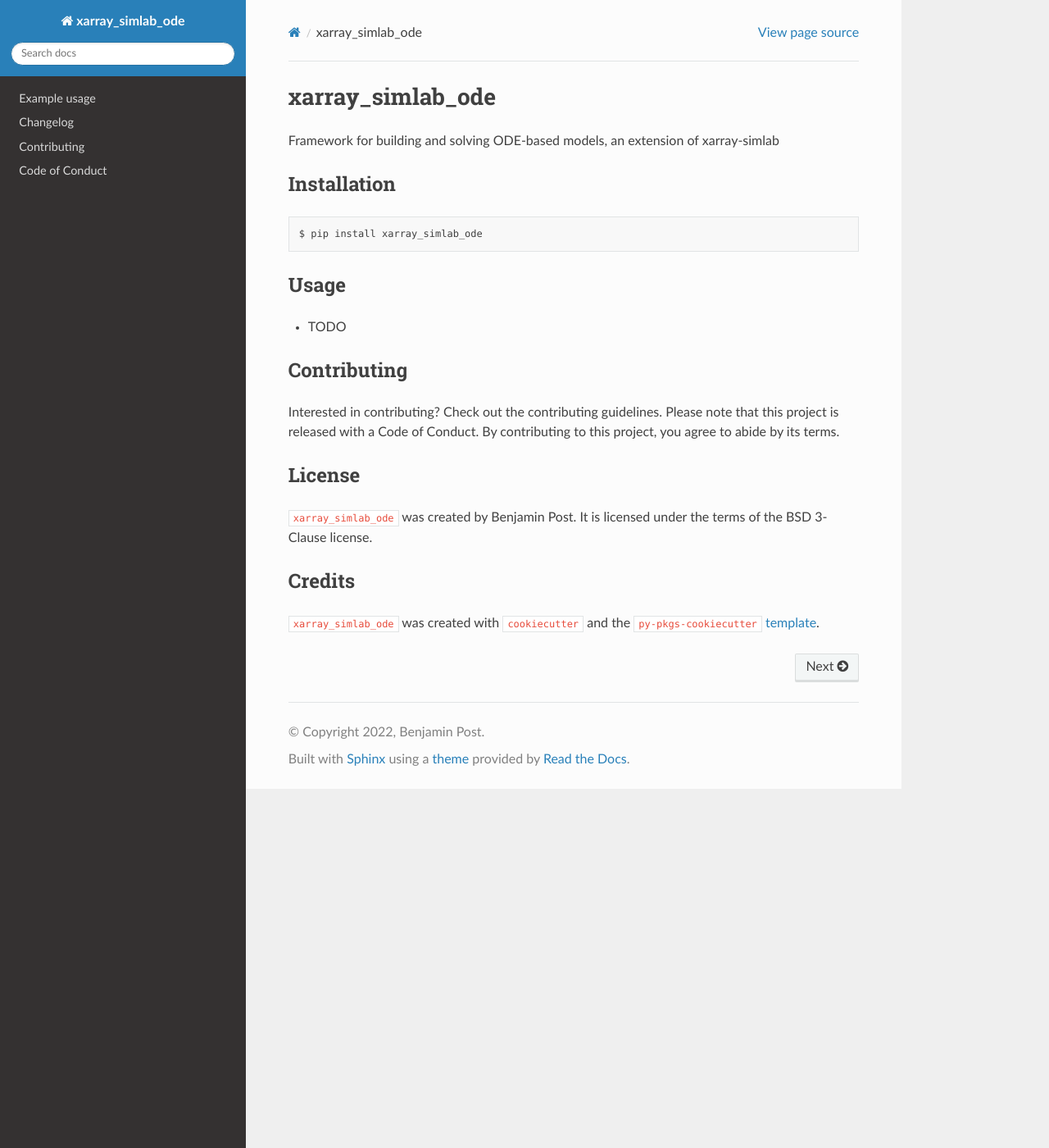
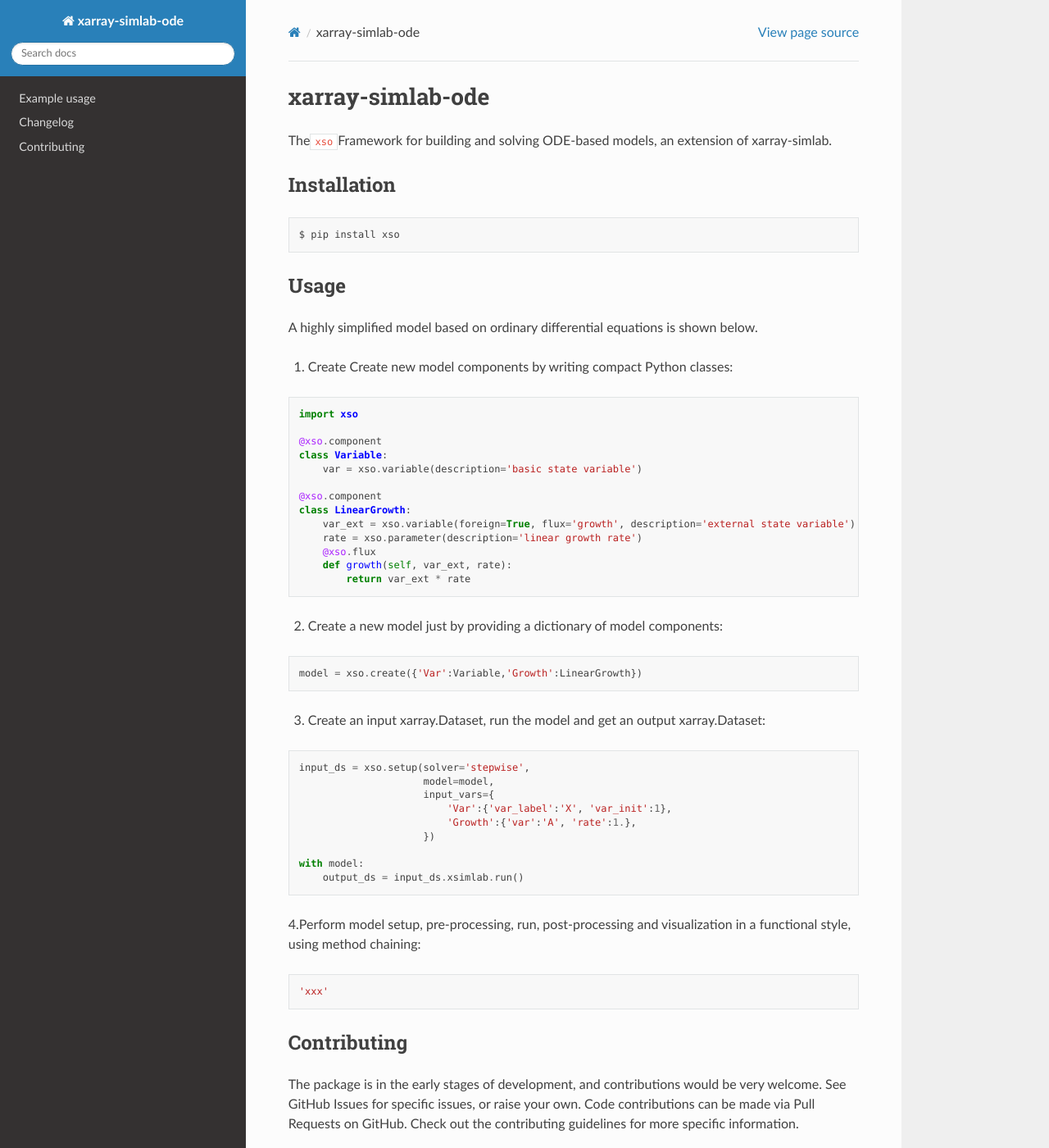
Before and after one commit to ben1post/xarray-simlab-ode, a Sphinx documentation site: the page built from docs/index.md, in a window 1280 px wide and 1400 px high. Shown: the whole window at 82% size. Built offline with Sphinx 7.4.7 and the Read the Docs theme 2.0.0, drawn with Linux system fonts in a browser that asks for light colours; pages that are not in the unit, such as notebooks, are missing from menus; some of the changed text lies outside the part shown.

Commit message:
set up sphinx
added some preliminary docs, still much to do

````diff
--- a/README.md
+++ b/README.md
@@ -1,25 +1,66 @@
-# xarray_simlab_ode
+# xarray-simlab-ode
 
-Framework for building and solving ODE-based models, an extension of xarray-simlab
+The`xso`Framework for building and solving ODE-based models, an extension of xarray-simlab.
 
 ## Installation
 
 ```bash
-$ pip install xarray_simlab_ode
+$ pip install xso
 ```
 
 ## Usage
+A highly simplified model based on ordinary differential equations is shown below.
+1. Create Create new model components by writing compact Python classes:
+```python
+import xso
 
-- TODO
+@xso.component
+class Variable:
+    var = xso.variable(description='basic state variable')
+
+@xso.component
+class LinearGrowth:
+    var_ext = xso.variable(foreign=True, flux='growth', description='external state variable')
+    rate = xso.parameter(description='linear growth rate')
+    @xso.flux
+    def growth(self, var_ext, rate):
+        return var_ext * rate
+```
+2. Create a new model just by providing a dictionary of model components:
+
+```python
+model = xso.create({'Var':Variable,'Growth':LinearGrowth})
+```
+3. Create an input xarray.Dataset, run the model and get an output xarray.Dataset:
+
+```python
+input_ds = xso.setup(solver='stepwise',
+                     model=model,
+                     input_vars={
+                         'Var':{'var_label':'X', 'var_init':1},
+                         'Growth':{'var':'A', 'rate':1.},
+                     })
+
+with model:
+    output_ds = input_ds.xsimlab.run()
+```
+4.Perform model setup, pre-processing, run, post-processing and visualization in a functional style, using method chaining:
+```python
+'xxx'
+```
 
 ## Contributing
 
-Interested in contributing? Check out the contributing guidelines. Please note that this project is released with a Code of Conduct. By contributing to this project, you agree to abide by its terms.
+The package is in the early stages of development, and contributions would be very welcome. See GitHub Issues for specific issues, or raise your own.
+Code contributions can be made via Pull Requests on GitHub.
+Check out the contributing guidelines for more specific information.
 
 ## License
 
-`xarray_simlab_ode` was created by Benjamin Post. It is licensed under the terms of the BSD 3-Clause license.
+xarray-simlab-ode was created by Benjamin Post.
+It is licensed under the terms of the BSD 3-Clause license.
+- licences of dependencies?
 
 ## Credits
 
-`xarray_simlab_ode` was created with [`cookiecutter`](https://cookiecutter.readthedocs.io/en/latest/) and the `py-pkgs-cookiecutter` [template](https://github.com/py-pkgs/py-pkgs-cookiecutter).
+Xarray-simlab-ode is an extension of [xarray-simlab](https://github.com/xarray-contrib/xarray-simlab), created by Benoît Bovy.
--- a/docs/conf.py
+++ b/docs/conf.py
@@ -6,7 +6,7 @@
 
 # -- Project information -----------------------------------------------------
 
-project = u"xarray_simlab_ode"
+project = u"xarray-simlab-ode"
 copyright = u"2022, Benjamin Post"
 author = u"Benjamin Post"
 
--- a/docs/index.md
+++ b/docs/index.md
@@ -8,6 +8,5 @@
 example.ipynb
 changelog.md
 contributing.md
-conduct.md
 autoapi/index
 ```
--- a/pyproject.toml
+++ b/pyproject.toml
@@ -14,6 +14,9 @@ scipy = "^1.9.1"
 [tool.poetry.dev-dependencies]
 pytest = "^7.1.3"
 pytest-cov = "^4.0.0"
+myst-nb = {version = "^0.16.0", python = "^3.9"}
+sphinx-autoapi = "^2.0.0"
+sphinx-rtd-theme = "^1.0.0"
 
 [build-system]
 requires = ["poetry-core>=1.0.0"]
````
Also changed, not shown: CONDUCT.md (deleted, +0 -43 lines), CONTRIBUTING.md (+3 -8 lines), docs/conduct.md (deleted, +0 -2 lines), 3 other files.
